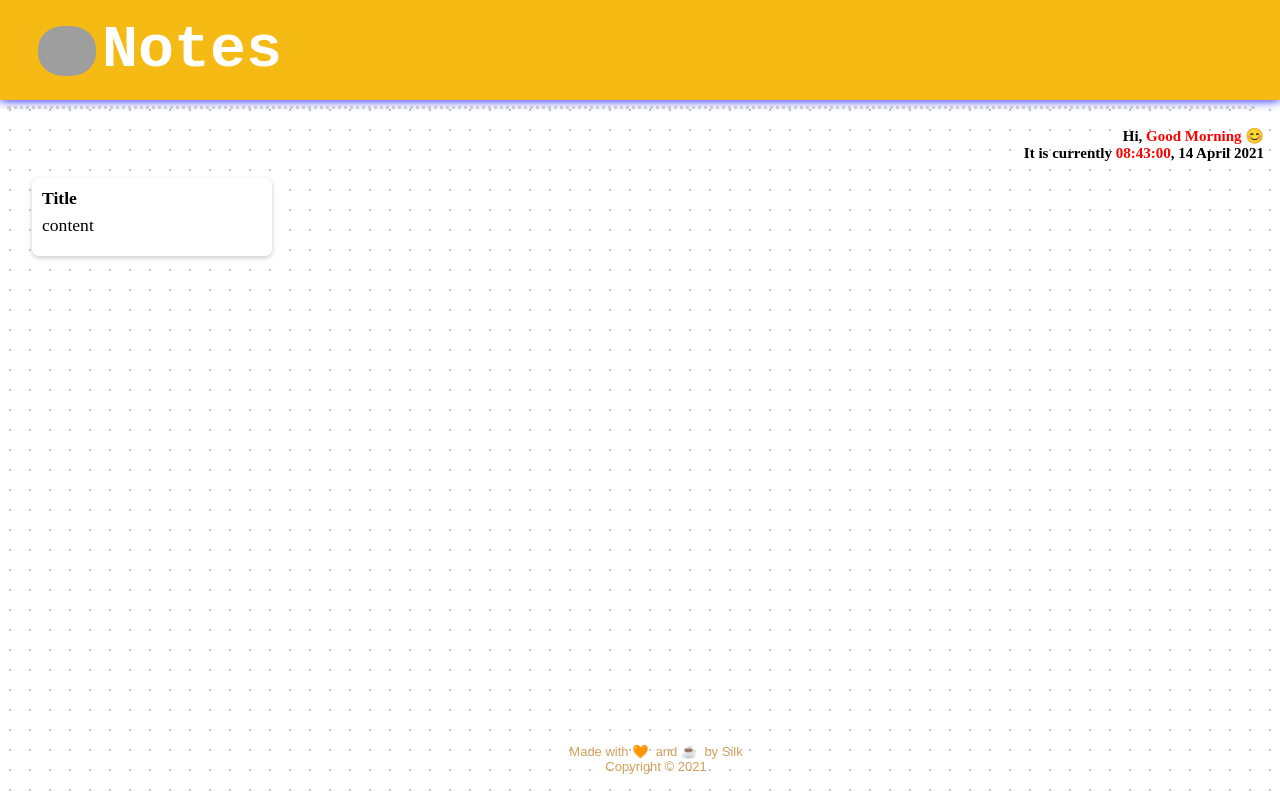
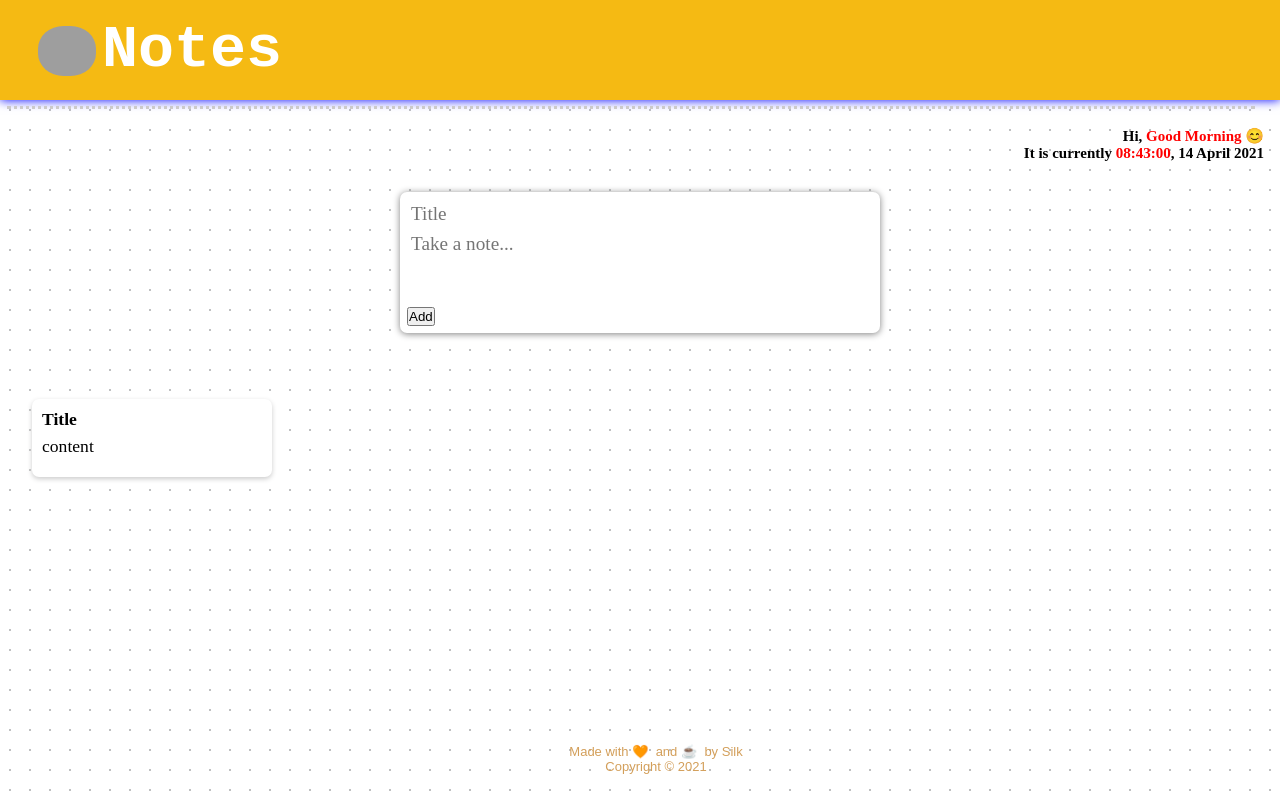
Before and after one commit to silky09/Notes, a React (Create React App) app in the folder my-todos/: page / in a window 1280 px wide. Built offline with nearby package versions, Linux system fonts and the light colour scheme; grey boxes are pictures that could not be loaded.

Commit message:
Added createArea

```diff
--- a/my-todos/src/components/App/App.jsx
+++ b/my-todos/src/components/App/App.jsx
@@ -1,13 +1,15 @@
 import React from 'react'
 import Header from '../Header/Header'
+import CreateArea from '../CreateArea/CreateArea'
 import Note from '../Note/Note'
 import Footer from '../Footer/Footer'
 const App = () => {
     return (
         <div>
-          <Header />
-          <Footer />
-          <Note />
+        <Header />
+        <CreateArea />
+        <Note />
+        <Footer />
         </div>
     )
 }
--- /dev/null
+++ b/my-todos/src/components/CreateArea/CreateArea.css
@@ -0,0 +1,20 @@
+form {
+  position: relative;
+  width: 480px;
+  padding: 7px;
+  background: #fff;
+  border-radius: 7px;
+  margin: 30px auto 50px auto;
+  box-shadow: 0 1px 7px rgb(128, 128, 128);
+}
+
+form input,
+form textarea {
+  width: 100%;
+  border: none;
+  padding: 4px;
+  outline: none;
+  font-size: 1.2em;
+  font-family: inherit;
+  resize: none;
+}
--- /dev/null
+++ b/my-todos/src/components/CreateArea/CreateArea.jsx
@@ -0,0 +1,19 @@
+import React from 'react';
+import './CreateArea.css';
+
+const CreateArea = () => {
+  return (
+    <div>
+      <form>
+        <input name="Title" type="text" placeholder="Title"  />
+        <p>
+          <textarea name="content" placeholder="Take a note..." rows="3"></textarea>
+        </p>
+        <button>Add</button>
+
+      </form>
+    </div>
+  )
+}
+
+export default CreateArea
```
Also changed, not shown: my-todos/src/components/Header/Header.jsx (+3 -5 lines).
